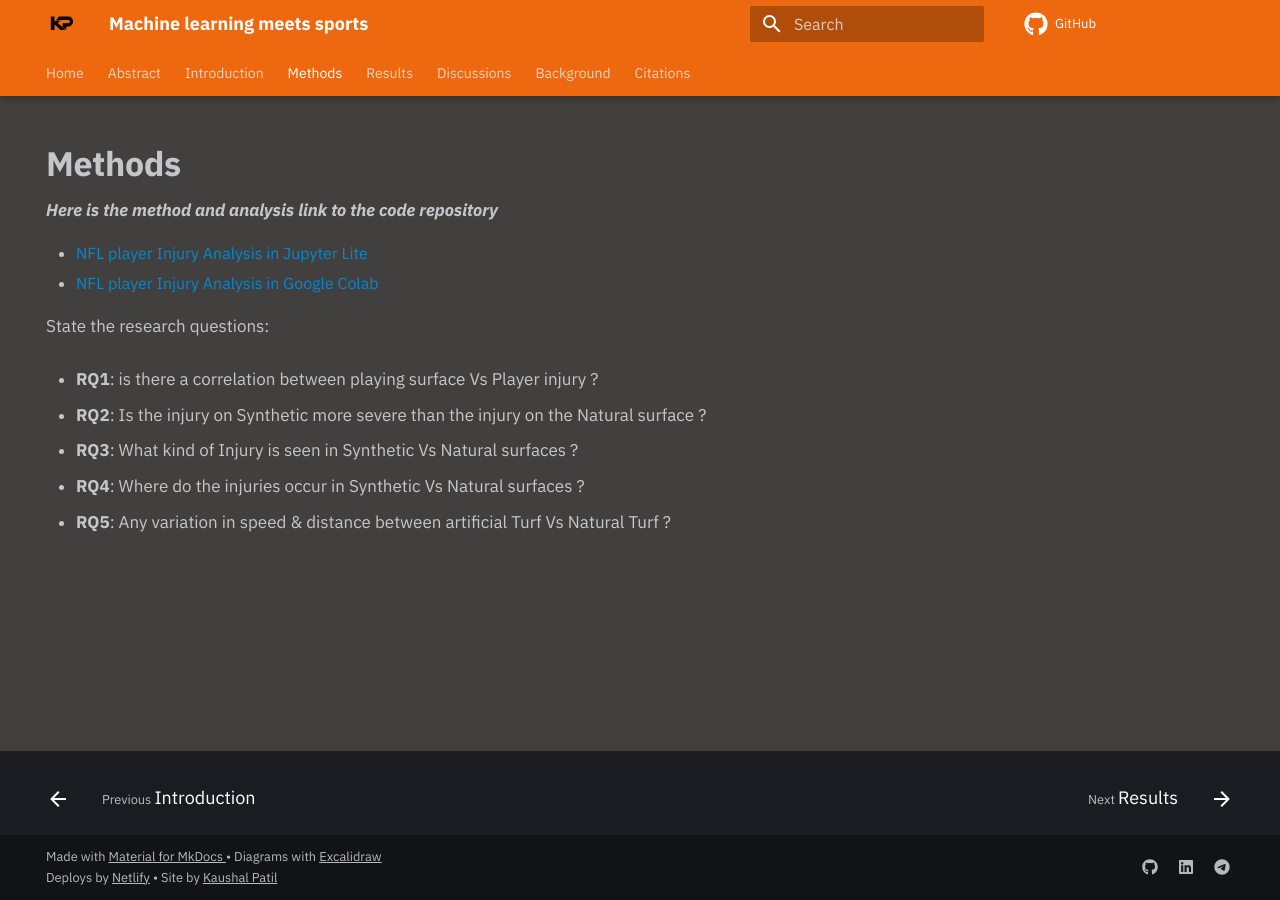
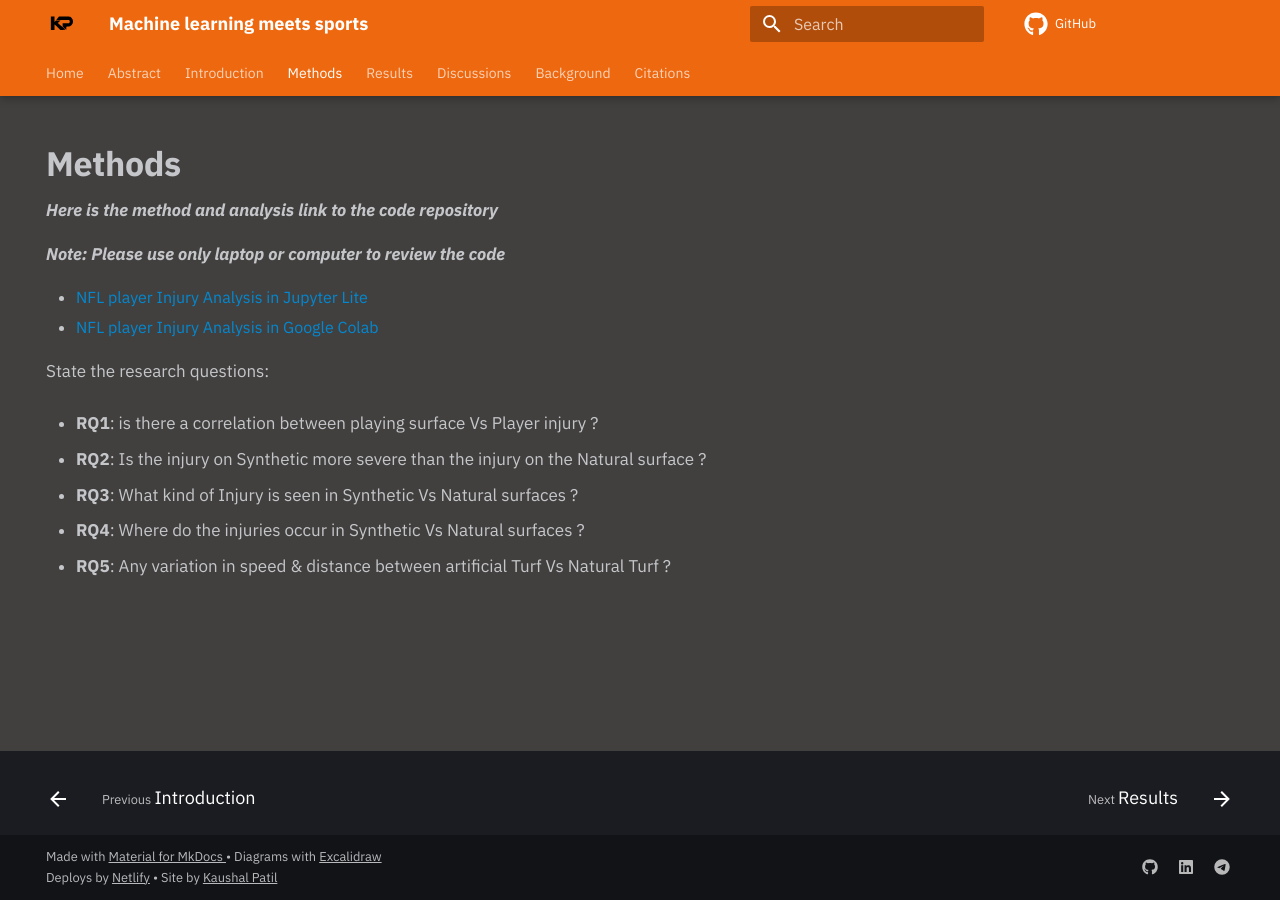
Before and after one commit to kaushal1014/research-paper-template-Athlete-Injuries, an MkDocs documentation site: the page built from docs/methods/index.md, in a window 1280 px wide. Built offline with MkDocs 1.6.1 and Material for MkDocs 9.7.7, drawn with Linux system fonts in a browser that asks for light colours; some web fonts are replaced; comment, search, counter and statistics services are not loaded.

Commit message:
added warning

```diff
--- a/docs/methods/index.md
+++ b/docs/methods/index.md
@@ -6,6 +6,8 @@ hide:
 
 # Methods
 ***Here is the method and analysis link to the code repository***
+
+***Note: Please use only laptop or computer to review the code***
 
 - [NFL player Injury Analysis in Jupyter Lite](https://machine-learning-meets-sports.netlify.app/live/lab/index.html)
 - [NFL player Injury Analysis in Google Colab](https://githubtocolab.com/kaushal1014/research-paper-template-Athlete-Injuries)
```
